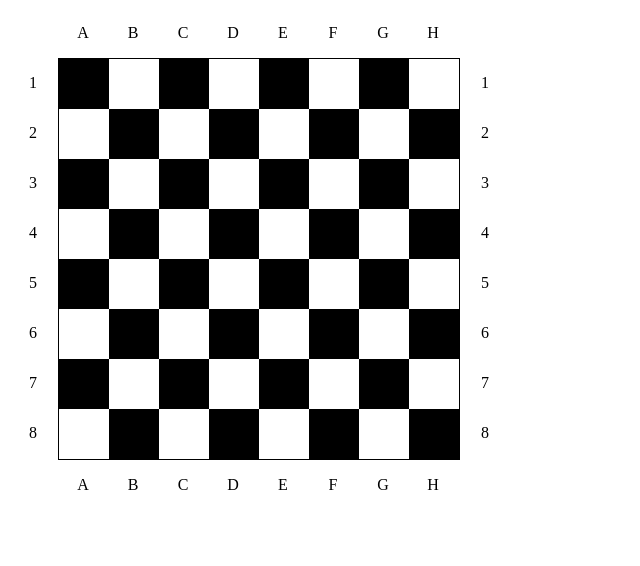
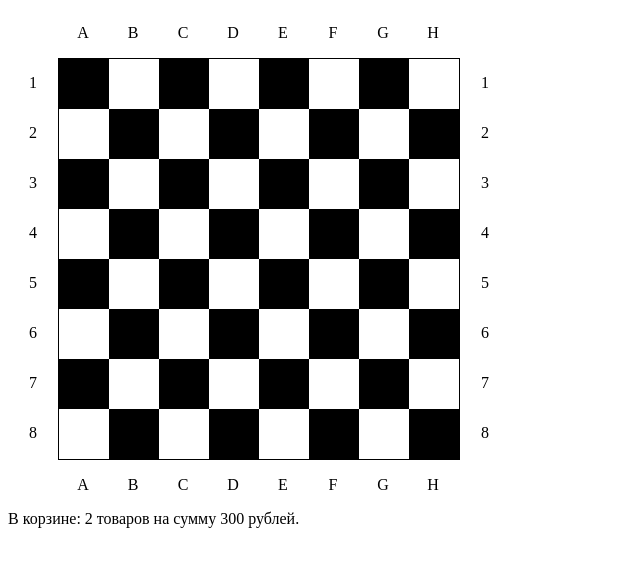
Before and after one commit to pythonfree/gbjs1.local, a plain HTML site: page index.html in a window 1280 px wide. Shown: the whole page, without its empty margins (0-640 px from the left). Drawn offline with Linux system fonts and the light colour scheme.

Commit message:
ДЗ 5 Ок

```diff
--- a/index.html
+++ b/index.html
@@ -47,8 +47,14 @@
     <div class="right"></div>
 </div>
 
+<div class="cart"></div>
+
 <script>
     'use strict';
+
+    // 1.	Создать функцию, генерирующую шахматную доску. Можно использовать любые html-теги. Доска должна быть верно
+    // разлинована на черные и белые ячейки. Строки должны нумероваться числами от 1 до 8, столбцы — латинскими буквами
+    // A, B, C, D, E, F, G, H.
 
     // top and bottom char fields
     const chars = ['A', 'B', 'C', 'D', 'E', 'F', 'G', 'H'];
@@ -161,7 +167,44 @@
 
     render();
 
+    // 2.	Сделать генерацию корзины динамической: верстка корзины не должна находиться в HTML-структуре. Там должен
+    // быть только div, в который будет вставляться корзина, сгенерированная на базе JS:
+    //     a.	Пустая корзина должна выводить строку «Корзина пуста»;
+    // b.	Наполненная должна выводить «В корзине: n товаров на сумму m рублей».
 
+    const goods = [
+        {
+            'id': 1,
+            'price': 100
+        },
+        {
+            'id': 2,
+            'price': 200
+        }
+    ];
+
+    let cartCount = 0;
+    let totalPrice = 0;
+    function getGoodsCounts() {
+
+        for (let item of goods) {
+            totalPrice += item.price;
+            cartCount++;
+        }
+        return {totalPrice: totalPrice, cartCount: cartCount};
+    }
+    getGoodsCounts();
+
+    const cart = document.querySelector('.cart');
+
+    const price = document.createElement('SPAN');
+    //В корзине: n товаров на сумму m рублей
+    if (cartCount) {
+        price.textContent = `В корзине: ${String(cartCount)} товаров на сумму ${String(totalPrice)} рублей.`;
+    } else {
+        price.textContent = `Корзина пуста.`;
+    }
+    cart.appendChild(price);
 
 </script>
 </body>
```
